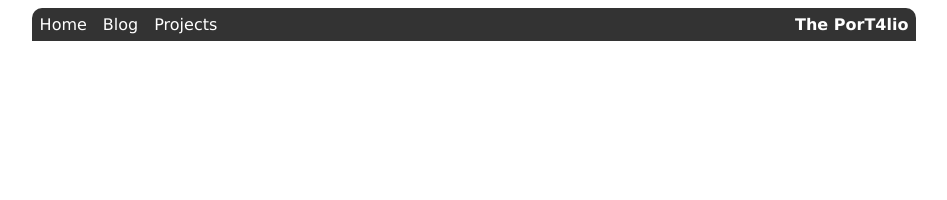
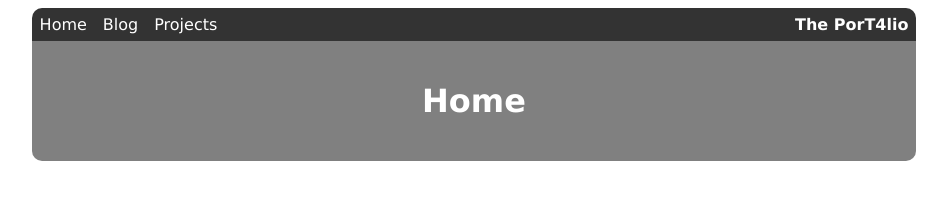
Before and after one commit to T4R1N/PersonalWebsite, a plain HTML site: page index.html in a window 1280 px wide. Shown: the whole page, without its empty margins (166-1113 px from the left). Drawn offline with Linux system fonts and the light colour scheme.

Commit message:
Revived the header for index.html

```diff
--- a/index.html
+++ b/index.html
@@ -16,10 +16,10 @@
         </ul>
         <b>The PorT4lio</b>
     </div>
-    <!--<div class="header">
+    <div class="header">
         <h1>Home</h1>
     </div>
-    <img src="Pictures/tarin.png" alt="Tarin!" style="float:right;width:28%;height:29%;margin-right:15%;margin-top:25px;border-radius:10px;">
+    <!--<img src="Pictures/tarin.png" alt="Tarin!" style="float:right;width:28%;height:29%;margin-right:15%;margin-top:25px;border-radius:10px;">
 
     <details class="block">
         <summary><h1><u>About Me</u></h1></summary>
```
